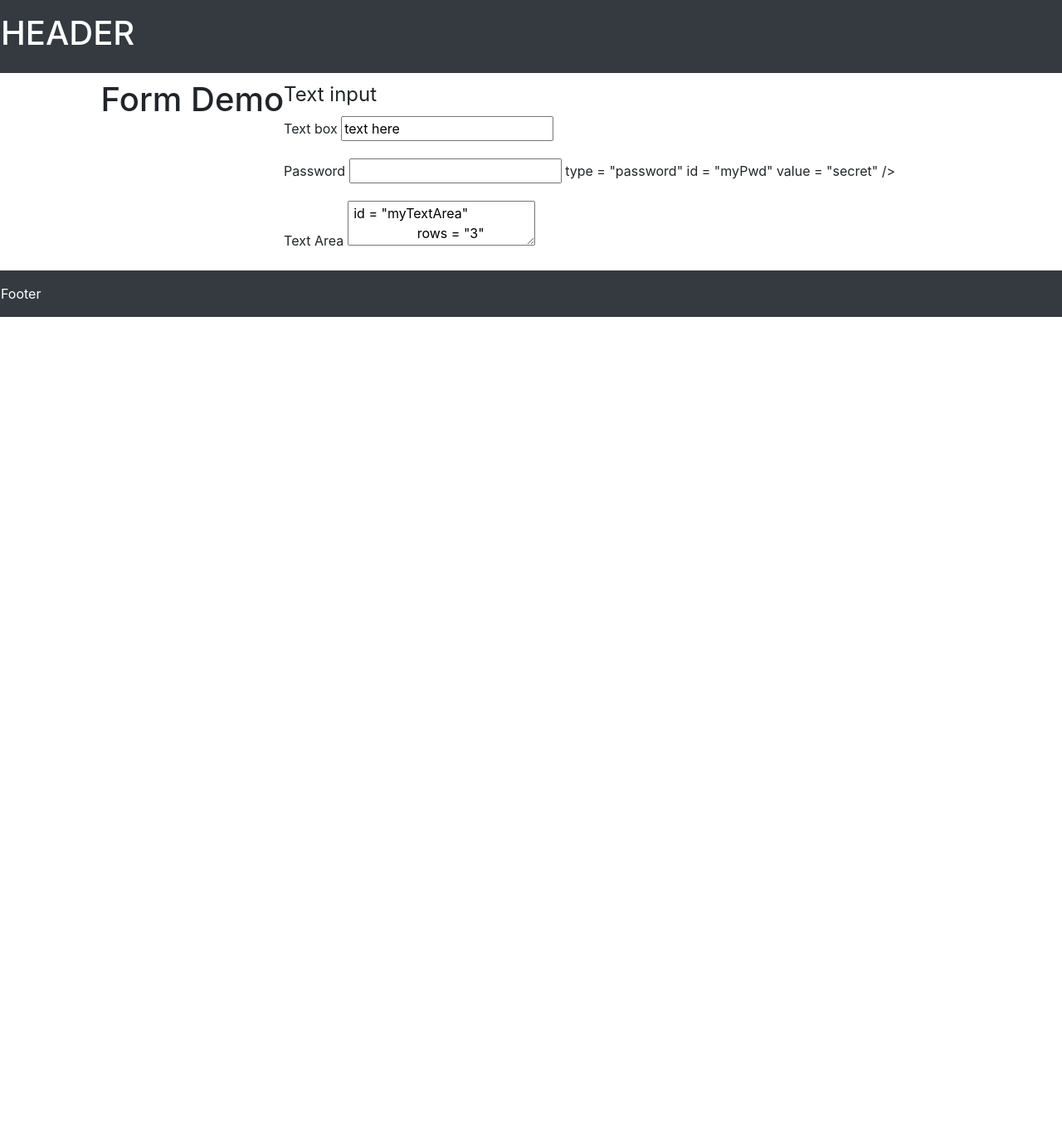
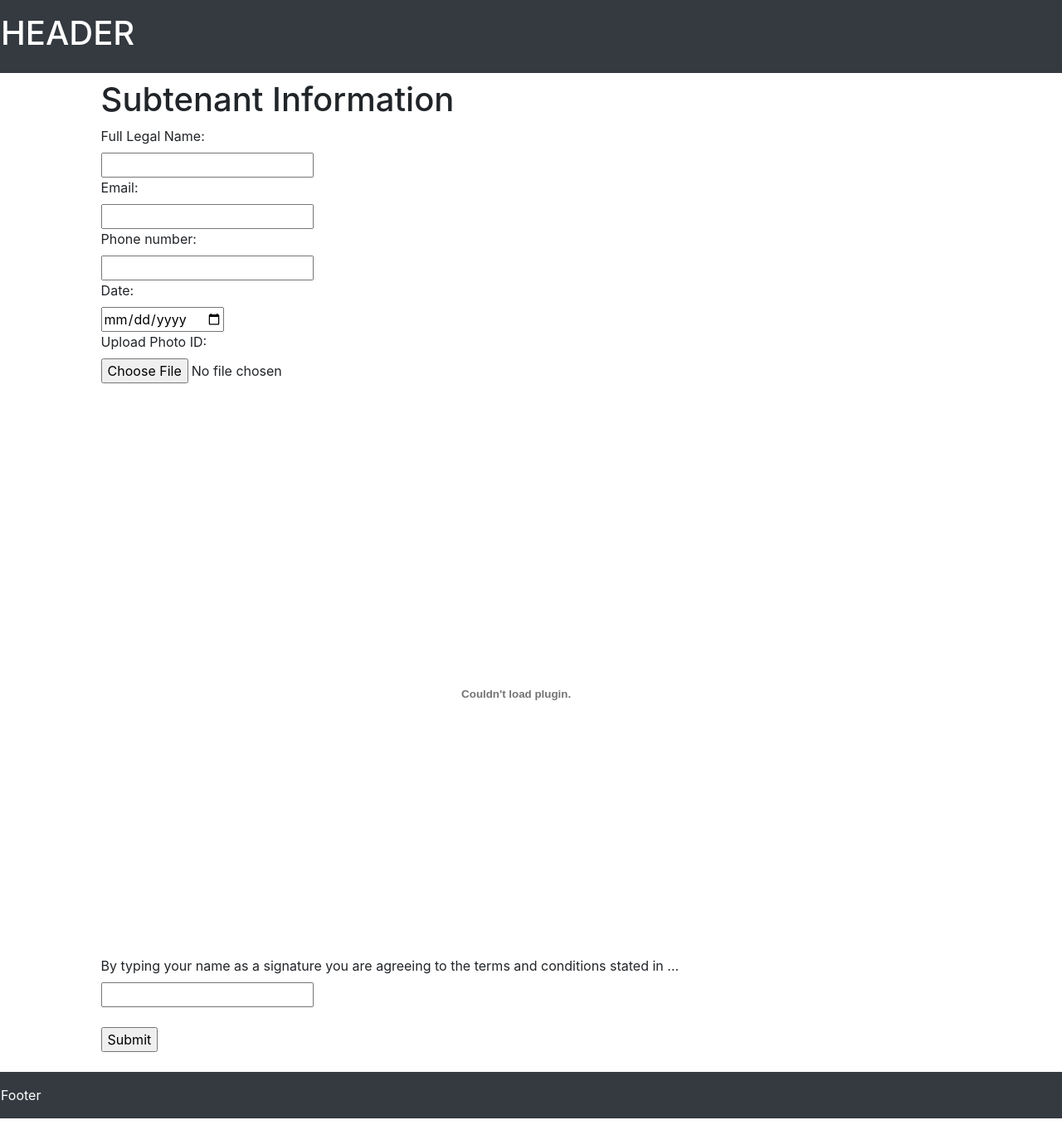
Before and after one commit to tuanla074/UniversitySublet, a Django app: page /sublets/1/subtenantInfo/ in a window 1280 px wide. Shown: the whole page at 83% size. Before the commit the page ends 382 px from the top, so only its background shows below. Run offline with Django 3.2, Linux system fonts and the light colour scheme; some libraries are stand-ins or nearby versions.

Commit message:
Adding PDF of contract to the project.

```diff
--- a/sublets/templates/sublets/details.html
+++ b/sublets/templates/sublets/details.html
@@ -8,7 +8,7 @@
                 {{ detail_sublet.sublet_place.sublet_address }} <br />
                 {{ detail_sublet.sublet_place.sublet_company }} <br />
                 {{ detail_sublet.sublist_price}} CAD<br />
-                {{ detail_sublet.utilities}}
+                {{ detail_sublet.utilities}}<br />
                 <a href="./subtenantInfo/" class="btn btn-primary">Checkout</a>
     </div>
 {% endblock %}
--- a/sublets/templates/sublets/subtenantInfo.html
+++ b/sublets/templates/sublets/subtenantInfo.html
@@ -1,28 +1,25 @@
 {% extends 'sublets/base.html' %}
 
 {% block main_content %}
-    <h1>Form Demo</h1>
-    <form>
-      <fieldset>
-        <legend>Text input</legend>
-        <p>
-          <label>Text box</label>
-          <input type = "text"
-                 id = "myText"
-                 value = "text here" />
-        </p>
-        <p>
-          <label>Password</label>
-          <input> type = "password"
-                  id = "myPwd"
-                  value = "secret" />
-        </p>
-        <p>
-          <label>Text Area</label>
-          <textarea> id = "myTextArea"
-                  rows = "3"
-                  cols = "80">Your text here</textarea>
-        </p>
-      </fieldset>
+
+    <form action="LOCATION WE WOULD LIKE TO SEND THE DATA">
+        <h1>Subtenant Information</h1>
+            <label for="fullName">Full Legal Name:</label><br>
+            <input type="text" id="fullName" name="fullname"/><br>
+            <label for="email">Email:</label><br>
+            <input type="email" id="email" name="email"/><br>
+            <label for="phone">Phone number:</label><br>
+            <input type="tel" id="phone" name="phone"/><br>
+            <label for="date">Date:</label><br>
+            <input type="date" id="date" name="date"/><br>
+            <label for="photoId">Upload Photo ID:</label><br>
+            <input type="file" id="photoId" name="photoId"><br><br>
+            <div style="padding:20px"></div>
+            <embed type="application/pdf" src="Generic_Sublet_Agreement_11th.pdf"
+                   style="width:100%; height:620px">
+            <label for="signature">By typing your name as a signature you are
+                agreeing to the terms and conditions stated in ...</label><br>
+            <input type="text" id="signature" name="signature"><br>
+            <br><input type="submit" value="Submit"><br><br>
     </form>
 {% endblock %}
```
Also changed, not shown: img/myREZ-on-Lester-Bedroom.jpg (added), 1 other file.
